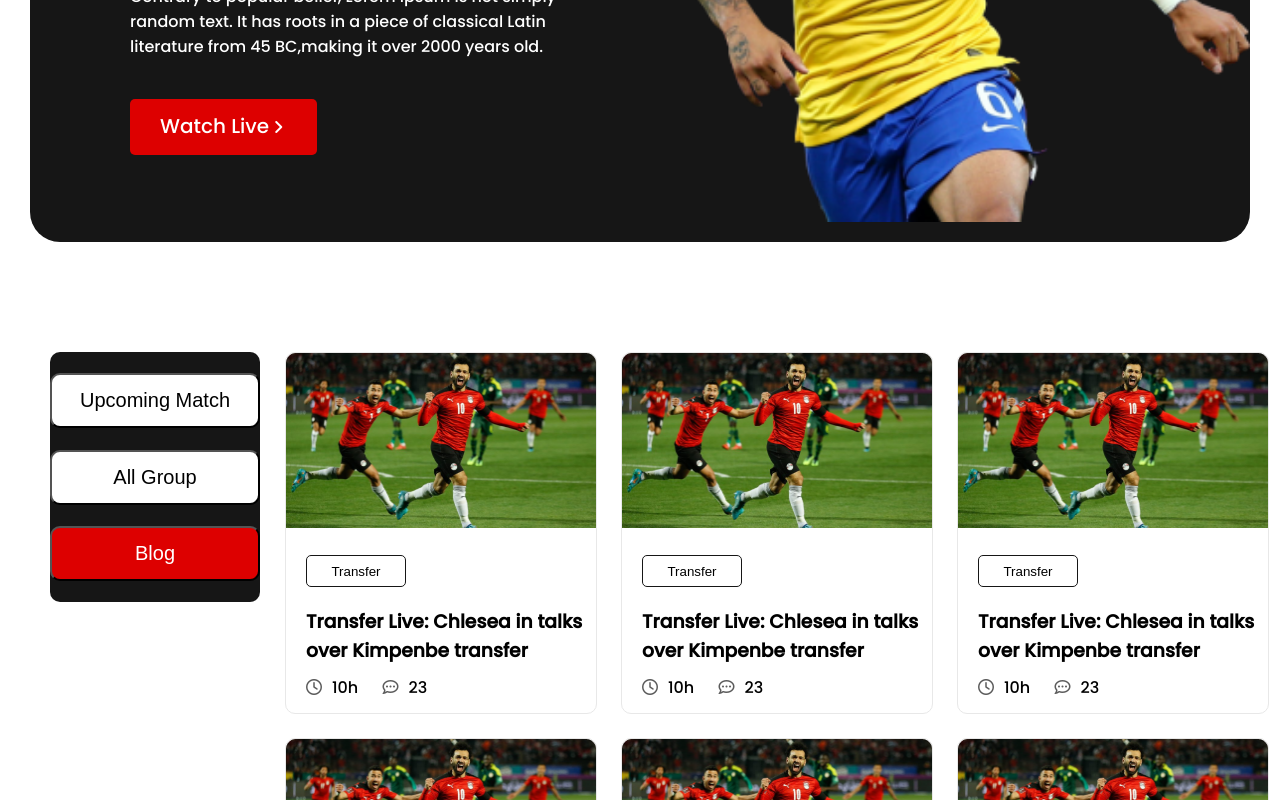
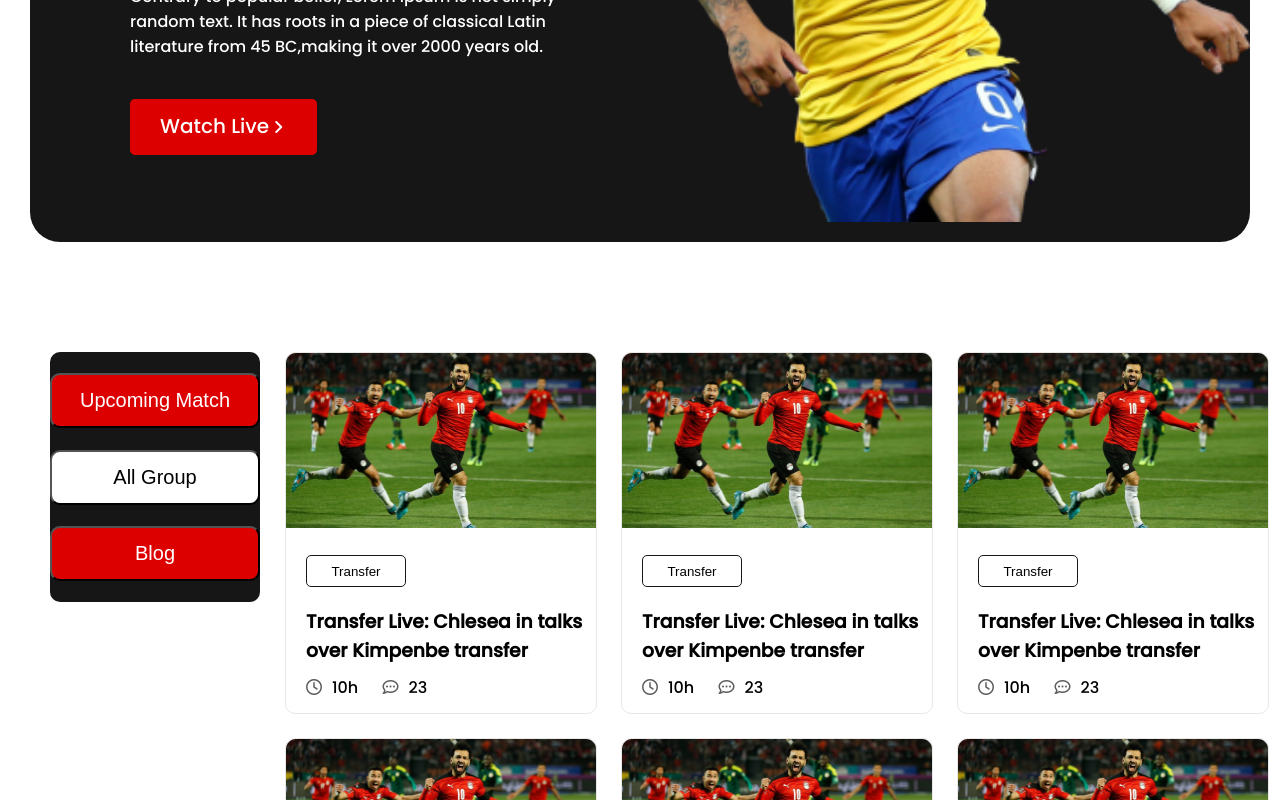
Before and after one commit to nusrat-jahan7/world-cup, a plain HTML site: page index.html in a window 1280 px wide. In both pictures the pointer is over the button "Upcoming Match". Shown: the part 434-1234 px from the top of the page. Drawn offline with Linux system fonts and the light colour scheme.

Commit message:
button added

```diff
--- a/style.css
+++ b/style.css
@@ -120,7 +120,10 @@ img{
     background-color: var(--regular-color1);
     margin-left: 30px ;
 }
-
+.btn-1:hover{
+    background-color: var(--button-color);
+    color: var(--regular-color2);
+}
 .btn-1{
     height: 55px;
     width: 210px;
```
